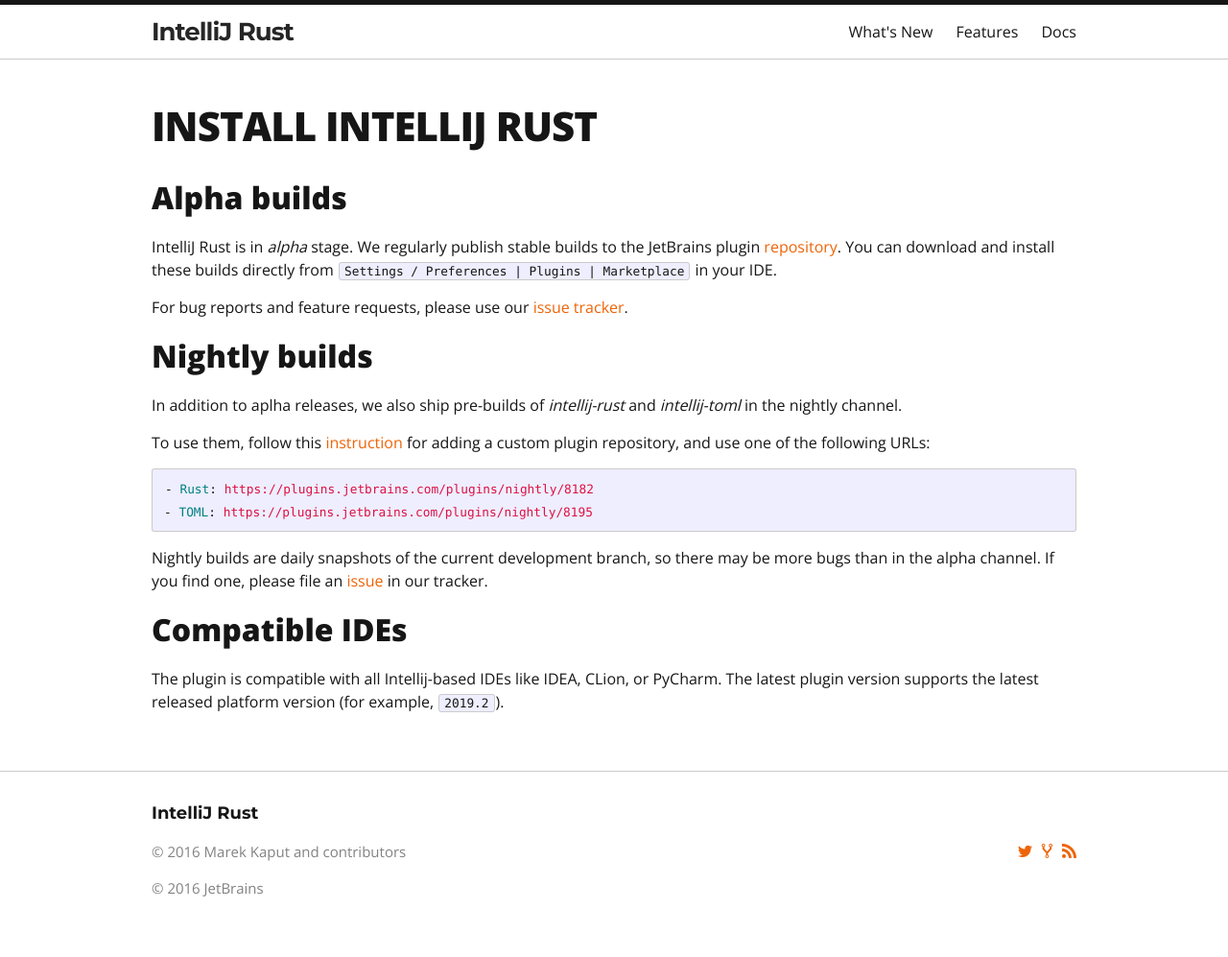
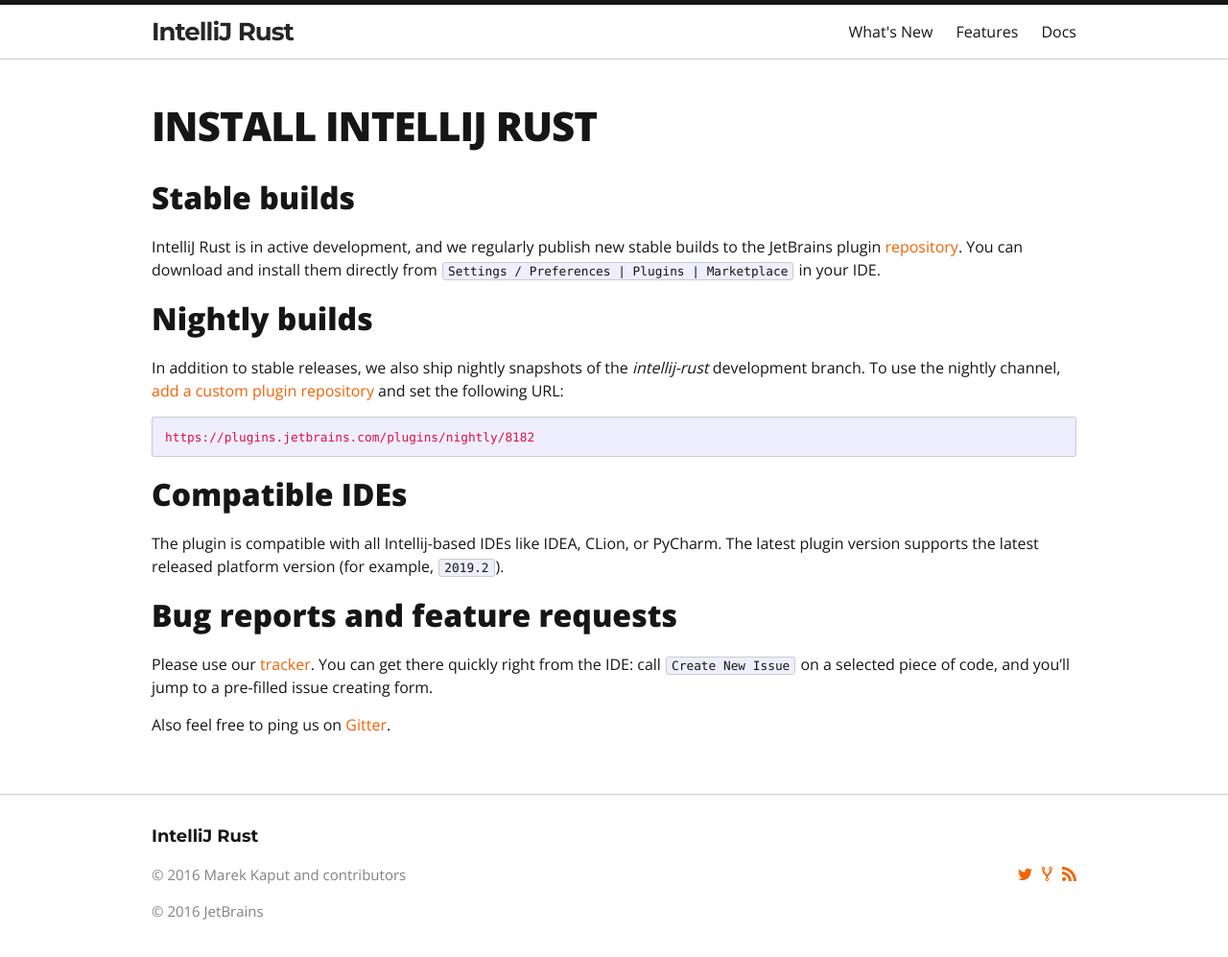
Before and after one commit to intellij-rust/intellij-rust.github.io, a Jekyll site: the page built from install.markdown, in a window 1280 px wide and 1020 px high. Shown: the top 997 px of the window at 96% size. Built offline with Jekyll 4.4.1, drawn with Linux system fonts in a browser that asks for light colours; nearby versions of some CDN libraries; some web fonts are replaced.

Commit message:
review comments

````diff
--- a/index.html
+++ b/index.html
@@ -12,8 +12,7 @@
 <div class="page-content jumbo">
   <div class="wrapper">
     <h1>{{ site.title }}</h1>
-    <p class="desc">{{ site.description }}<!--sup>*</sup--></p>
-    <!--p class="preview-note"><sup>*</sup>work-in-progress, expect bugs and missing features></p-->
+    <p class="desc">{{ site.description }}</p>
     <div id="download">
       <a id="download-stable" href="/install.html">Install</a>
       <div id="install-pane">
--- a/install.markdown
+++ b/install.markdown
@@ -3,29 +3,29 @@
 title: Install IntelliJ Rust
 ---
 
-## Alpha builds
+## Stable builds
 
-IntelliJ Rust is in _alpha_ stage. We regularly publish stable builds to the JetBrains plugin [repository](https://plugins.jetbrains.com/plugin/8182).
-You can download and install these builds directly from `Settings / Preferences | Plugins | Marketplace` in your IDE.
-
-For bug reports and feature requests, please use our [issue tracker](https://github.com/intellij-rust/intellij-rust/issues).
+IntelliJ Rust is in active development, and we regularly publish new stable builds to the JetBrains plugin [repository](https://plugins.jetbrains.com/plugin/8182).
+You can download and install them directly from `Settings / Preferences | Plugins | Marketplace` in your IDE.
 
 ## Nightly builds
 
-In addition to aplha releases, we also ship pre-builds of _intellij-rust_ and _intellij-toml_ in the nightly channel.
-
-To use them, follow this
-[instruction](https://www.jetbrains.com/idea/help/managing-enterprise-plugin-repositories.html#repos)
-for adding a custom plugin repository, and use one of the following URLs:
+In addition to stable releases, we also ship nightly snapshots of the _intellij-rust_ development branch.
+To use the nightly channel, [add a custom plugin repository](https://www.jetbrains.com/idea/help/managing-enterprise-plugin-repositories.html#repos)
+ and set the following URL:
 
 ```yaml
-- Rust: https://plugins.jetbrains.com/plugins/nightly/8182
-- TOML: https://plugins.jetbrains.com/plugins/nightly/8195
+https://plugins.jetbrains.com/plugins/nightly/8182
 ```
-
-Nightly builds are daily snapshots of the current development branch, so there may be more bugs than in the alpha channel. If you find one, please file an
-[issue](https://github.com/intellij-rust/intellij-rust/issues) in our tracker.
 
 ## Compatible IDEs
 
 The plugin is compatible with all Intellij-based IDEs like IDEA, CLion, or PyCharm. The latest plugin version supports the latest released platform version (for example, `2019.2`).
+
+## Bug reports and feature requests
+
+Please use our [tracker](https://github.com/intellij-rust/intellij-rust/issues/new).
+You can get there quickly right from the IDE:
+call `Create New Issue` on a selected piece of code, and you'll jump to a pre-filled issue creating form.
+
+Also feel free to ping us on [Gitter](https://gitter.im/intellij-rust/intellij-rust).
````
Also changed, not shown: assets/intro_screen_editor.png.
